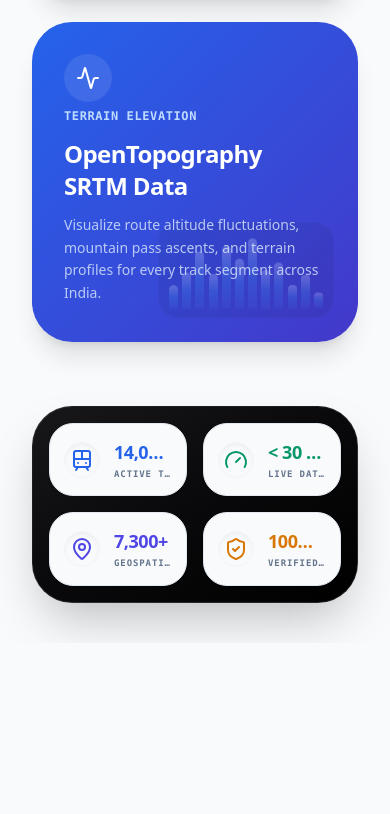
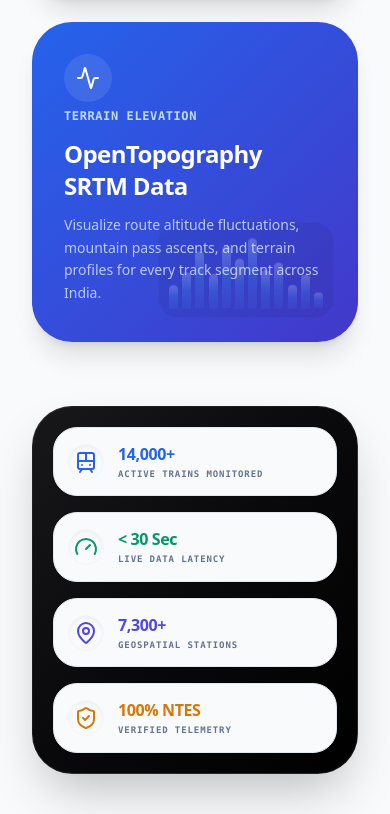
Before and after one commit to tejascode8/LocoMap, a Next.js app: page / in a window 390 px wide. Shown: the part 1981-2795 px from the top of the page. Before the commit the page ends 2624 px from the top, so only its background shows below. Built offline with nearby package versions, Linux system fonts and the light colour scheme.

Commit message:
feat: update home page

```diff
--- a/app/page.tsx
+++ b/app/page.tsx
@@ -672,8 +672,8 @@
         </div>
       </section>
 
-      <section className="rounded-[2.5rem] bg-gradient-to-br from-zinc-900 via-zinc-950 to-black text-white border border-white/10 p-4 shadow-2xl">
-        <div className="cursor-pointer grid grid-cols-2 lg:grid-cols-4 gap-4">
+      <section className="rounded-[2.5rem] bg-gradient-to-br from-zinc-900 via-zinc-950 to-black text-white border border-white/10 p-5 shadow-2xl">
+        <div className="cursor-pointer grid grid-cols-1 sm:grid-cols-2 lg:grid-cols-4 gap-4">
           {[
             { label: 'Active Trains Monitored', value: '14,000+', icon: Train, color: 'text-blue-600 group-hover:text-blue-400', glow: 'bg-blue-500/10', textDefault: 'text-blue-600', textHover: 'group-hover:text-blue-400' },
             { label: 'Live Data Latency', value: '< 30 Sec', icon: Gauge, color: 'text-emerald-600 group-hover:text-emerald-400', glow: 'bg-emerald-500/10', textDefault: 'text-emerald-600', textHover: 'group-hover:text-emerald-400' },
@@ -694,13 +694,13 @@
                 <div className={`absolute inset-0 rounded-2xl ${stat.glow} blur-[20px] opacity-0 group-hover:opacity-100 transition-opacity duration-700 pointer-events-none`} />
 
                 {/* Card Header/Icon */}
-                <div className={`flex h-9 w-9 flex-shrink-0 items-center justify-center rounded-xl bg-slate-50 border border-slate-100 group-hover:bg-zinc-900 group-hover:border-zinc-800 transition-all ${stat.color} shadow-inner`}>
+                <div className={`flex h-9 w-9 flex-shrink-0 items-center justify-center rounded-xl bg-slate-50 border border-slate-100 dark:bg-slate-900 dark:border-slate-800 group-hover:bg-zinc-900 group-hover:border-zinc-800 transition-all ${stat.color} shadow-inner`}>
                   <StatIcon className="h-4.5 w-4.5" />
                 </div>
 
                 {/* Value & Label */}
-                <div className="space-y-0.5 text-left relative z-10 min-w-0">
-                  <span className={`text-lg sm:text-xl font-extrabold tracking-tight ${stat.textDefault} ${stat.textHover} transition-colors duration-500 block truncate`}>
+                <div className="space-y-0.5 text-left relative z-10 min-w-0 flex-1">
+                  <span className={`text-base sm:text-lg font-extrabold tracking-tight ${stat.textDefault} ${stat.textHover} transition-colors duration-500 block truncate`}>
                     {stat.value}
                   </span>
                   <p className="text-[9px] font-mono font-bold tracking-widest text-slate-500 group-hover:text-zinc-400 transition-colors duration-500 uppercase truncate">
```
